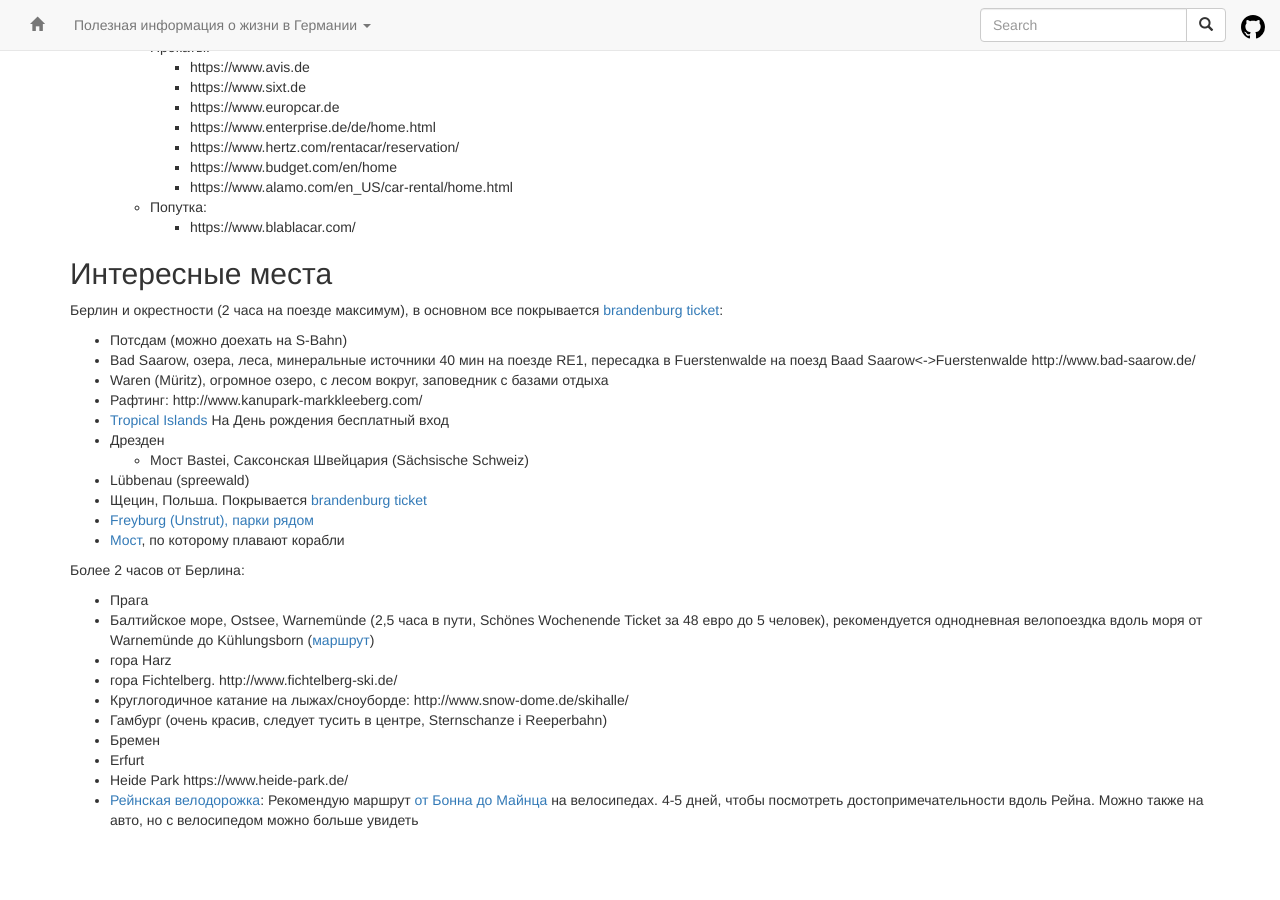
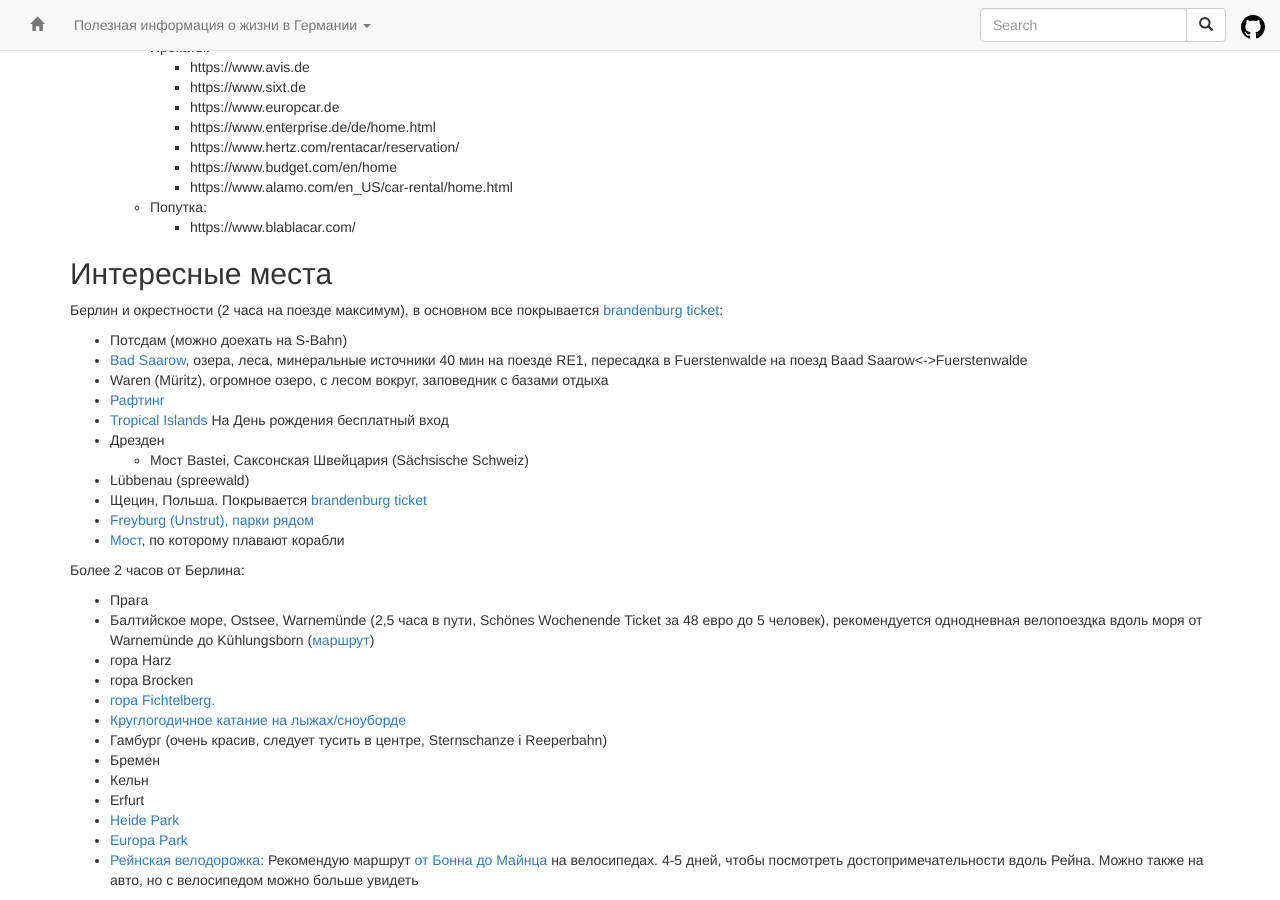
Before and after one commit to ru-de/faq, a Jekyll site: the page built from pages/Отпуск и отдых.md, in a window 1280 px wide and 900 px high, scrolled down 2896 px. Built offline with Jekyll 4.4.1, drawn with Linux system fonts in a browser that asks for light colours; nearby versions of some CDN libraries; before the commit the page ends 3736 px from its top, so only the background shows below that.

Commit message:
Travis #798: sync github pages

```diff
--- a/pages/Отпуск и отдых.md
+++ b/pages/Отпуск и отдых.md
@@ -136,9 +136,9 @@ layout: default
 ## Интересные места
 Берлин и окрестности (2 часа на поезде максимум), в основном все покрывается [brandenburg ticket](http://www.vbb.de/de/article/touristen/brandenburg-berlin-ticket/10806.html):
 * Потсдам (можно доехать на S-Bahn)
-* Bad Saarow, озера, леса, минеральные источники 40 мин на поезде RE1, пересадка в Fuerstenwalde на поезд Baad Saarow<->Fuerstenwalde http://www.bad-saarow.de/
+* [Bad Saarow](http://www.bad-saarow.de/), озера, леса, минеральные источники 40 мин на поезде RE1, пересадка в Fuerstenwalde на поезд Baad Saarow<->Fuerstenwalde
 * Waren (Müritz), огромное озеро, с лесом вокруг, заповедник с базами отдыха
-* Рафтинг: http://www.kanupark-markkleeberg.com/
+* [Рафтинг](http://www.kanupark-markkleeberg.com/)
 * [Tropical Islands](https://www.tropical-islands.de/en/) На День рождения бесплатный вход
 * Дрезден
   * Мост Bastei, Саксонская Швейцария (Sächsische Schweiz)
@@ -151,10 +151,13 @@ layout: default
 * Прага
 * Балтийское море, Ostsee, Warnemünde (2,5 часа в пути, Schönes Wochenende Ticket за 48 евро до 5 человек), рекомендуется однодневная велопоездка вдоль моря от Warnemünde до Kühlungsborn ([маршрут](https://www.google.de/maps/dir/Warnem%C3%BCnde,+Rostock/K%C3%BChlungsborn/@54.1216035,11.9246881,11z/data=!4m14!4m13!1m5!1m1!1s0x47ac5620523f71ab:0x9e121083fbc6b25c!2m2!1d12.0784438!2d54.170342!1m5!1m1!1s0x47ada930f01dd6f3:0x4251ae8ad848580!2m2!1d11.7420026!2d54.1468513!3e1))
 * гора Harz
-* гора Fichtelberg. http://www.fichtelberg-ski.de/
-* Круглогодичное катание на лыжах/сноуборде: http://www.snow-dome.de/skihalle/
+* гора Brocken
+* [гора Fichtelberg.](http://www.fichtelberg-ski.de/)
+* [Круглогодичное катание на лыжах/сноуборде](http://www.snow-dome.de/skihalle/)
 * Гамбург (очень красив, следует тусить в центре, Sternschanze i Reeperbahn)
 * Бремен
+* Кельн
 * Erfurt
-* Heide Park https://www.heide-park.de/
+* [Heide Park](https://www.heide-park.de/)
+* [Europa Park](https://www.europapark.de/en)
 * [Рейнская велодорожка](https://ru.wikipedia.org/wiki/%D0%A0%D0%B5%D0%B9%D0%BD%D1%81%D0%BA%D0%B0%D1%8F_%D0%B2%D0%B5%D0%BB%D0%BE%D1%81%D0%B8%D0%BF%D0%B5%D0%B4%D0%BD%D0%B0%D1%8F_%D0%B4%D0%BE%D1%80%D0%BE%D0%B6%D0%BA%D0%B0): Рекомендую маршрут [от Бонна до Майнца](https://www.google.de/maps/dir/Bonn/Mainz/@50.4539129,7.3853095,9z/data=!4m14!4m13!1m5!1m1!1s0x47bee19f7ccbda49:0x86dbf8c6685c9617!2m2!1d7.0982068!2d50.73743!1m5!1m1!1s0x47bd912e33df1379:0x422d4d510db1ba0!2m2!1d8.2472526!2d49.9928617!3e1) на велосипедах. 4-5 дней, чтобы посмотреть достопримечательности вдоль Рейна. Можно также на авто, но с велосипедом можно больше увидеть
```
Also changed, not shown: pages/Велосипеды.md (+0 -1 lines), pages/Квартирный вопрос.md (+1 -0 lines), pages/Работа.md (+1 -1 lines), pages/Языковые курсы.md (+9 -0 lines).
